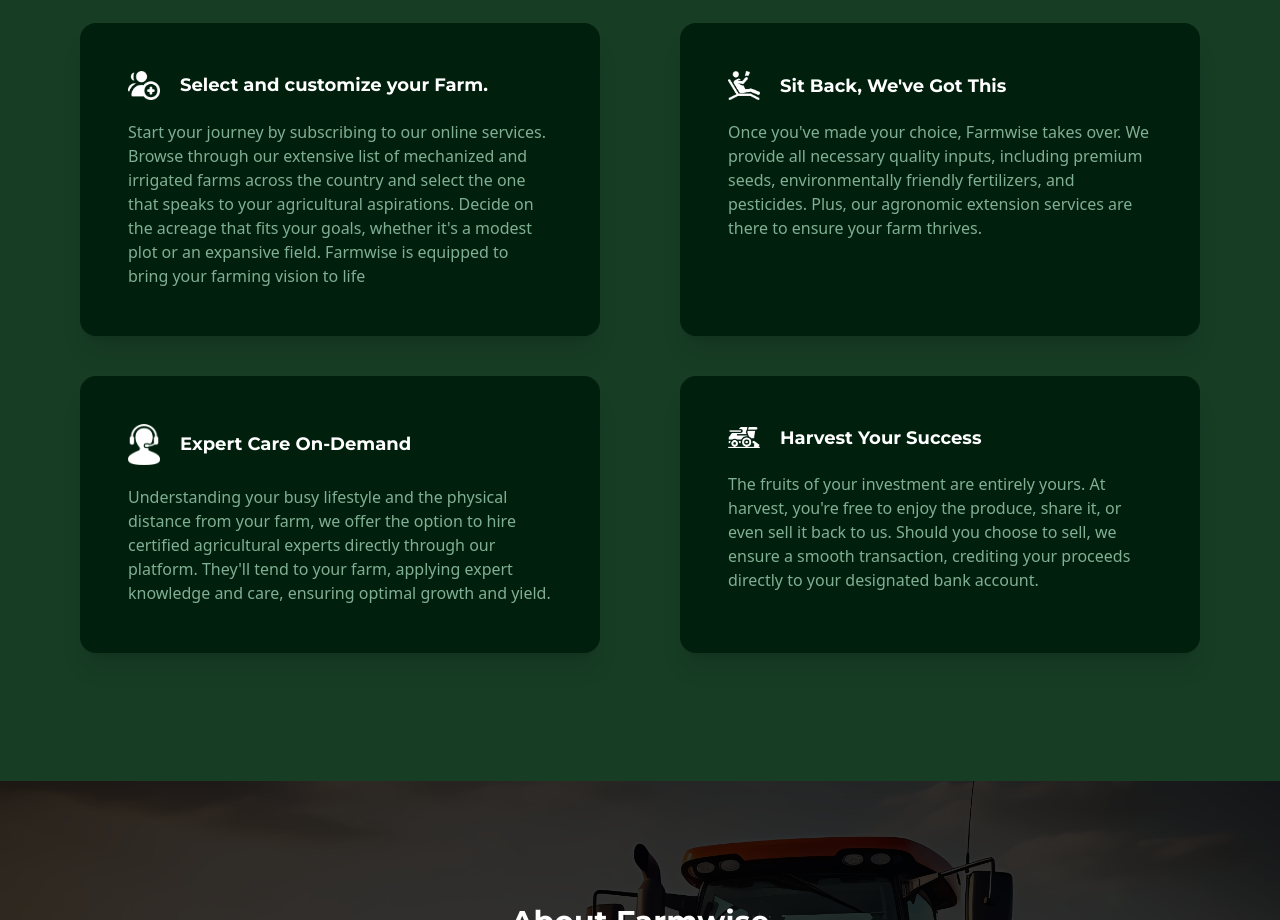
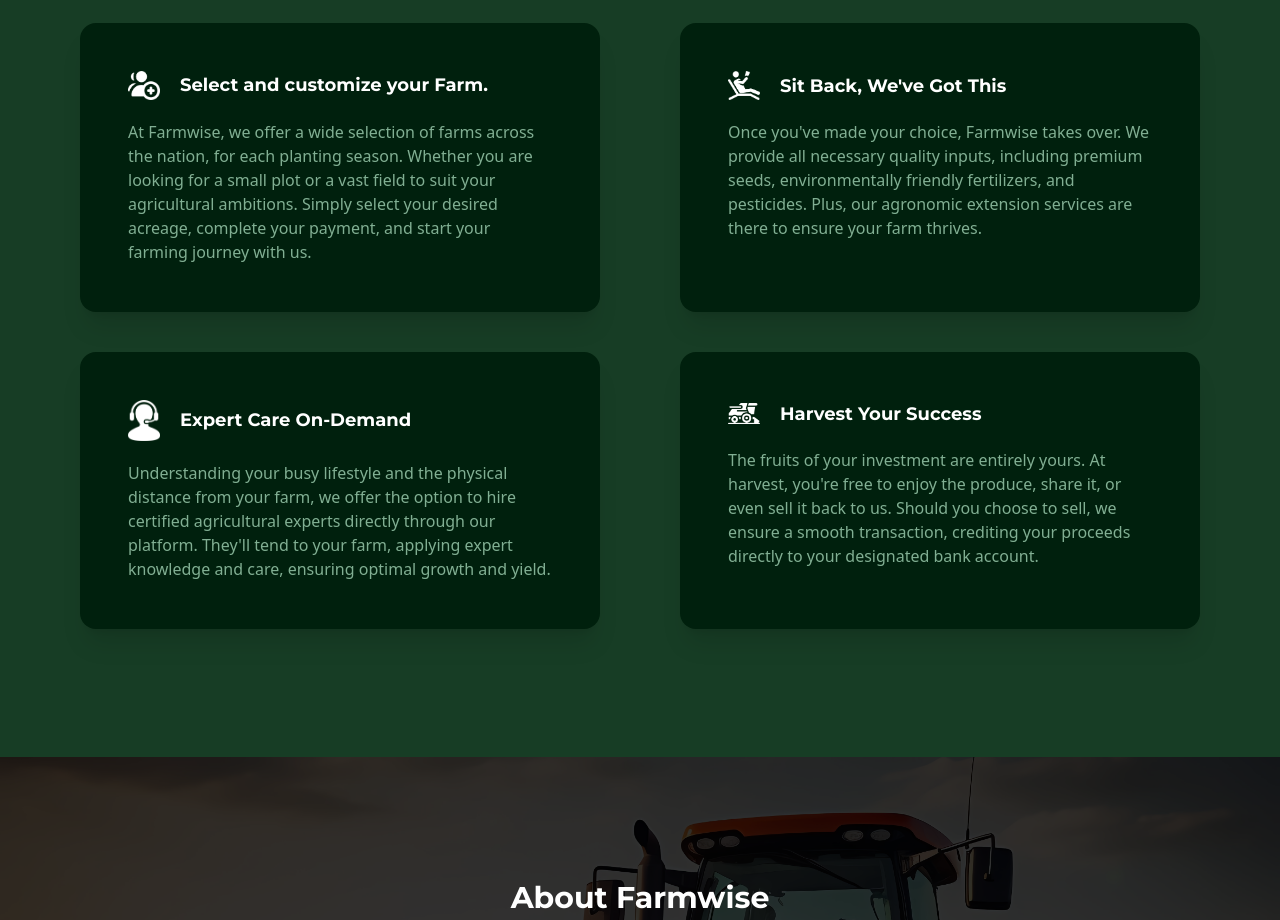
Before and after one commit to kevinmisigaro/farmwise, a Next.js app: page / in a window 1280 px wide. Shown: the part 2960-3880 px from the top of the page. Built offline with nearby package versions, Linux system fonts and the light colour scheme.

Commit message:
text update

```diff
--- a/src/app/page.tsx
+++ b/src/app/page.tsx
@@ -289,12 +289,11 @@ function Index() {
               </div>
 
               <p className="text-[#81af93] mt-3">
-                Start your journey by subscribing to our online services. Browse
-                through our extensive list of mechanized and irrigated farms
-                across the country and select the one that speaks to your
-                agricultural aspirations. Decide on the acreage that fits your
-                goals, whether it&apos;s a modest plot or an expansive field.
-                Farmwise is equipped to bring your farming vision to life
+                At Farmwise, we offer a wide selection of farms across the
+                nation, for each planting season. Whether you are looking for a
+                small plot or a vast field to suit your agricultural ambitions.
+                Simply select your desired acreage, complete your payment, and
+                start your farming journey with us.
               </p>
             </div>
           </div>
```
